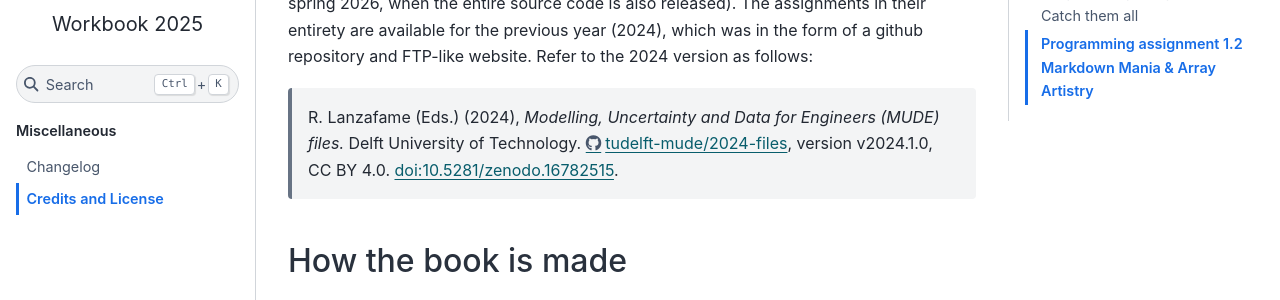
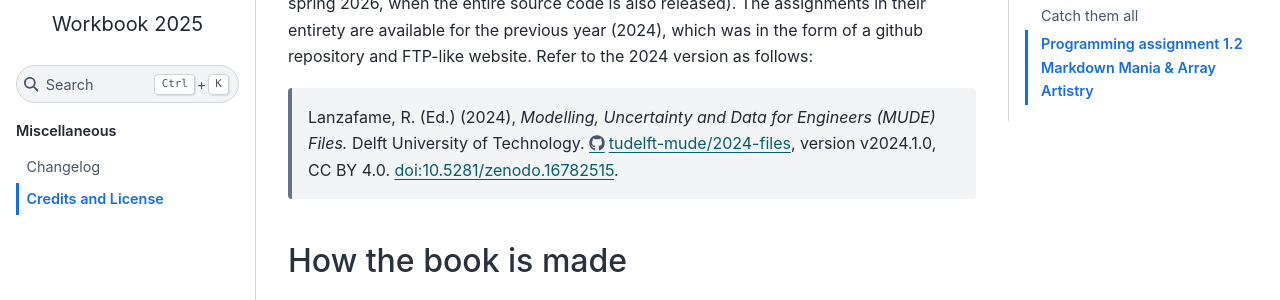
Before and after one commit to TUDelft-MUDE/workbook-2025, a Jupyter Book: the page built from book/credits.md, in a window 1280 px wide and 900 px high, scrolled down 573 px. Shown: the part 153-453 px from the top of the window. Built offline with Jupyter Book 1.0.4 settings and Sphinx 7.4.7 and the Sphinx Book theme 1.1.4, drawn with Linux system fonts in a browser that asks for light colours; pages that are not in the unit, such as notebooks, are missing from menus.

Commit message:
tiny change typo

```diff
--- a/book/credits.md
+++ b/book/credits.md
@@ -11,7 +11,7 @@ The structure of the book and formatting of contents is done under direction of
 
 Please note that a DOI is created only for complete versions (i.e., this will be created in spring 2026, when the entire source code is also released). The assignments in their entirety are available for the previous year (2024), which was in the form of a github repository and FTP-like website. Refer to the 2024 version as follows:
 
-> R. Lanzafame (Eds.) (2024), _Modelling, Uncertainty and Data for Engineers (MUDE) files._ Delft University of Technology. https://github.com/tudelft-mude/2024-files, version v2024.1.0, CC BY 4.0. [doi:10.5281/zenodo.16782515](https://doi.org/10.5281/zenodo.16782515).
+> Lanzafame, R. (Ed.) (2024), _Modelling, Uncertainty and Data for Engineers (MUDE) Files._ Delft University of Technology. https://github.com/tudelft-mude/2024-files, version v2024.1.0, CC BY 4.0. [doi:10.5281/zenodo.16782515](https://doi.org/10.5281/zenodo.16782515).
 
 ## How the book is made
 
```
